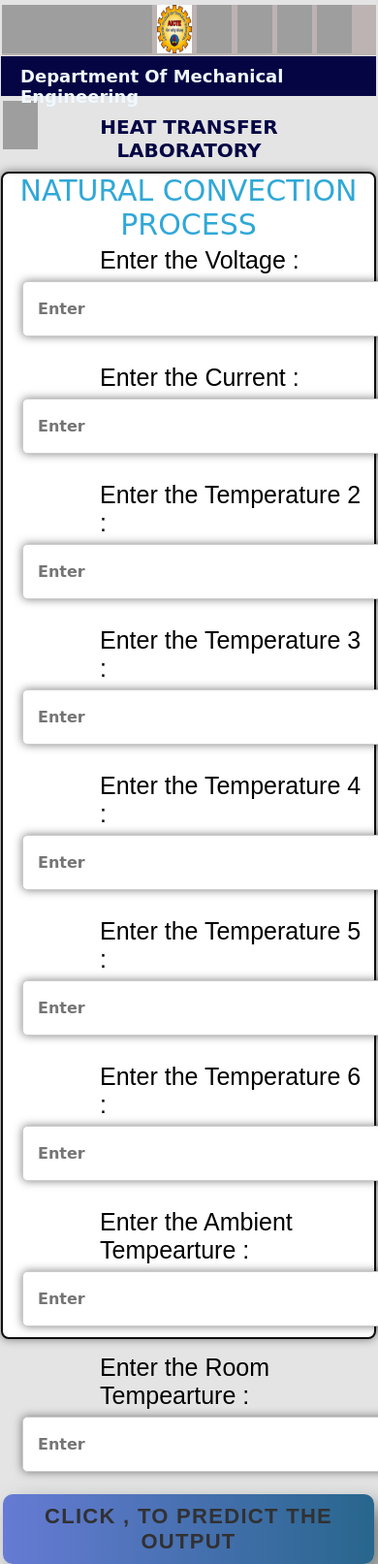
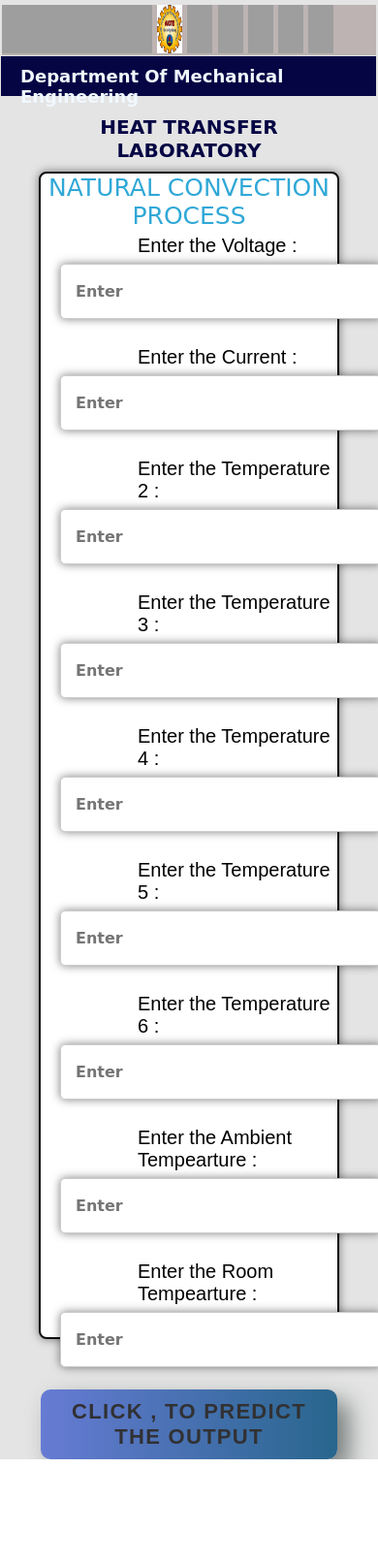
Before and after one commit to Syam916/majorproject, a Django app: page / in a window 390 px wide; the page is wider, and only the part inside the window is pictured. Shown: that part at 97% size. After the commit the page ends 1505 px from the top of that part, so only its background shows below. Run offline with Django 4.2, Linux system fonts and the light colour scheme; parts of the project's set-up code (start-up, migrations or seed data) failed here and were passed over; some web fonts are replaced; grey boxes are pictures that could not be loaded.

Commit message:
mobile css edited

```diff
--- a/static/styles/temp.css
+++ b/static/styles/temp.css
@@ -218,7 +218,7 @@
 
 
 
-@media only screen and (max-width: 620px) {
+@media only screen and (max-width: 560px) {
     /* For mobile phones: */
     *{
         padding: 0;
@@ -245,7 +245,7 @@
     .n1{
         margin-bottom: 45px;
         margin-left: 1.2px;
-        width:36px;
+        width:26px;
         height: 50px;
     }
     nav {
@@ -261,8 +261,8 @@
         border: 2px solid rgb(14, 15, 14);
         border-radius: 8px;
         background: white;
-        margin-left: 1px;
-        margin-right: 2px;
+        margin-left: 40px;
+        margin-right: 40px;
         margin-top: 10px;
     }
     .fon{
@@ -283,7 +283,7 @@
 
     }
     .m1{
-        font-size: 30px;
+        font-size: 25px;
         font-family: 'Rye', cursive;
         color: rgb(48, 168, 215);
         text-decoration: none;
@@ -308,7 +308,7 @@
         font-family: 'Poppins',sans-serif;
         color: black;
         display: inline-block;
-        font-size: 25px;
+        font-size: 20px;
 
     }
     input{
@@ -318,7 +318,7 @@
         margin: 2px 0 5px 0;
         margin-left: 20px;
         height: 25px;
-        width: 390px;
+        width: 300px;
         outline: none;
         font-size: 16px;
         border-radius: 5px;
```
